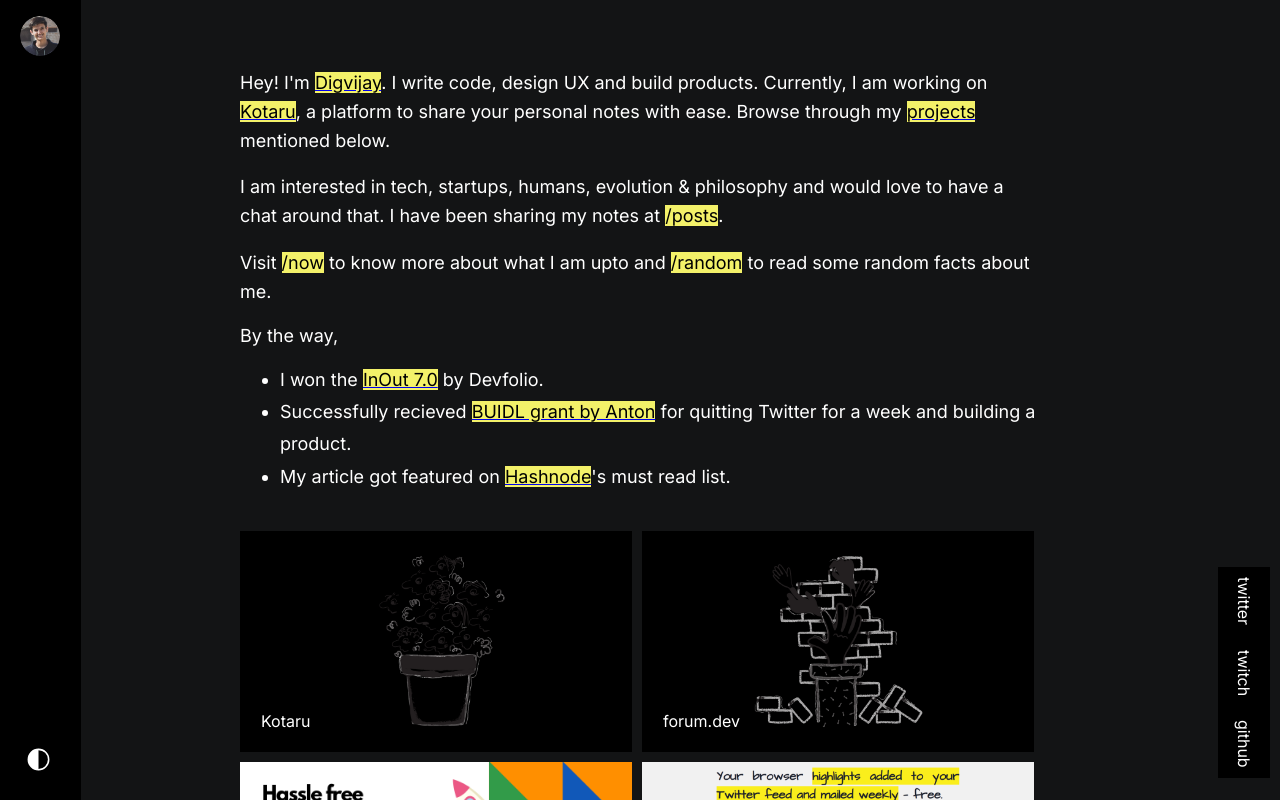
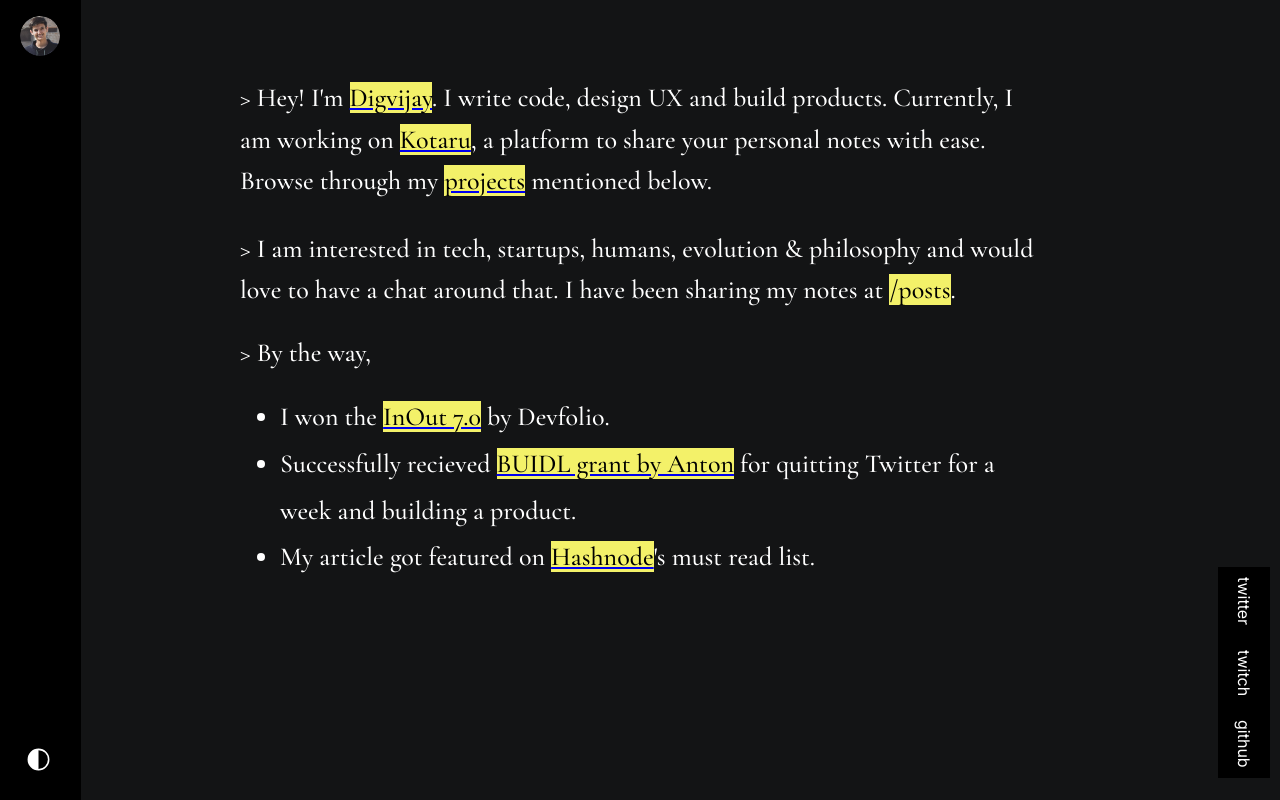
Before and after one commit to Praj964/digvijaysrathore, a Next.js app: page / in a window 1280 px wide. Shown: the top 800 px of the page. Built offline with nearby package versions, Linux system fonts and the light colour scheme.

Commit message:
index page

```diff
--- a/pages/index.js
+++ b/pages/index.js
@@ -16,7 +16,8 @@
   const InlineLinksStyle = {
     backgroundColor: mode ? "#F1F1F1" : "#1A1A1A",
     color: "#000000",
-    backgroundColor: "#f3f169"
+    backgroundColor: "#f3f169",
+    textDecoration: "none"
   }
 
   return (
@@ -29,32 +30,32 @@
       <Layout pageTitle="Digvijay — Developer, Maker" description="My Personal Blog">
 
 
-        <div className="hero-div">
+        <div className="main-div main-text">
           <p style={{
-            fontSize: "18px",
+            fontSize: "26px",
             lineHeight: "1.6"
-          }}>Hey! I'm <a href="https://twitter.com/novadigvijay" target="_blank" rel="noopener"><span style={InlineLinksStyle}>Digvijay</span></a>. I write code, design UX and build products. Currently, I am working on <a href="https://kotaru.io" target="_blank" rel="noopener"><span style={InlineLinksStyle}>Kotaru</span></a>, a platform to share your personal notes with ease. Browse through my <a href="#projects"><span style={InlineLinksStyle}>projects</span></a> mentioned below.
+          }}>> Hey! I'm <a href="https://twitter.com/novadigvijay" target="_blank" rel="noopener"><span style={InlineLinksStyle}>Digvijay</span></a>. I write code, design UX and build products. Currently, I am working on <a href="https://kotaru.io" target="_blank" rel="noopener"><span style={InlineLinksStyle}>Kotaru</span></a>, a platform to share your personal notes with ease. Browse through my <a href="#projects"><span style={InlineLinksStyle}>projects</span></a> mentioned below.
           </p>
-          <p style={{
-            fontSize: "18px",
+          <p className="main-text" style={{
+            fontSize: "26px",
             lineHeight: "1.6"
           }}>
-          I am interested in tech, startups, humans, evolution & philosophy and would love to have a chat around that. I have been sharing my notes at <Link href="/posts"><span style={InlineLinksStyle}>/posts</span></Link>.
+          > I am interested in tech, startups, humans, evolution & philosophy and would love to have a chat around that. I have been sharing my notes at <Link href="/posts"><span style={InlineLinksStyle}>/posts</span></Link>.
           </p>
-          <p style={{
-            fontSize: "18px",
+          {/* <p style={{
+            fontSize: "26px",
             lineHeight: "1.6"
           }}>
-          Visit <Link href="/now"><span style={InlineLinksStyle}>/now</span></Link> to know more about what I am upto and <Link href="/random"><span style={InlineLinksStyle}>/random</span></Link> to read some random facts about me.
-          </p>
+          > Visit <Link href="/now"><span style={InlineLinksStyle}>/now</span></Link> to know more about what I am upto and <Link href="/random"><span style={InlineLinksStyle}>/random</span></Link> to read some random facts about me.
+          </p> */}
         </div>
 
-        <p style={{
-          fontSize: "18px"
-        }}>By the way,</p>
+        <p className="main-text" style={{
+          fontSize: "26px"
+        }}>> By the way,</p>
 
-        <ul style={{
-          fontSize: "18px",
+        <ul className="main-text" style={{
+          fontSize: "26px",
           lineHeight: "1.8"
         }}>
           <li>I won the <a target="_blank" rel="noopener" href="https://hackinout.co"><span style={InlineLinksStyle}>InOut 7.0</span></a> by Devfolio.</li>
@@ -62,10 +63,10 @@
           <li>My article got featured on <a target="_blank" rel="noopener" href="https://hashnode.com"><span style={InlineLinksStyle}>Hashnode</span></a>'s must read list.</li>
         </ul>
 
-        <div style={{padding: 10}} />
+        {/* <div style={{padding: 10}} />
         <div id="projects">
           <Projects />
-        </div>
+        </div> */}
         <div style={{padding: 50}} />
       </Layout>
     </div>
--- a/styles/globals.css
+++ b/styles/globals.css
@@ -1,4 +1,5 @@
 @import url('https://fonts.googleapis.com/css2?family=Inter&display=swap');
+@import url('https://fonts.googleapis.com/css2?family=Cormorant+Garamond:wght@500&display=swap');
 
 body {
   margin: 0px;
@@ -59,8 +60,12 @@
   writing-mode: vertical-lr;
 }
 
-.hero-div {
+.main-div {
   padding-top: 50px;
+}
+
+.main-text {
+  font-family: 'Cormorant Garamond', serif;
 }
 
 @media screen and (max-width: 1200px) {
@@ -84,7 +89,7 @@
   .links {
     margin: 0px;
     top: auto;
-    right: 22vw;
+    right: 25%;
     bottom: 22px;
     left: auto;
     position: fixed;
@@ -103,7 +108,7 @@
     writing-mode: horizontal-tb;
   }
 
-  .hero-div {
+  .main-div {
     padding-top: 10px;
   }
 }
```
